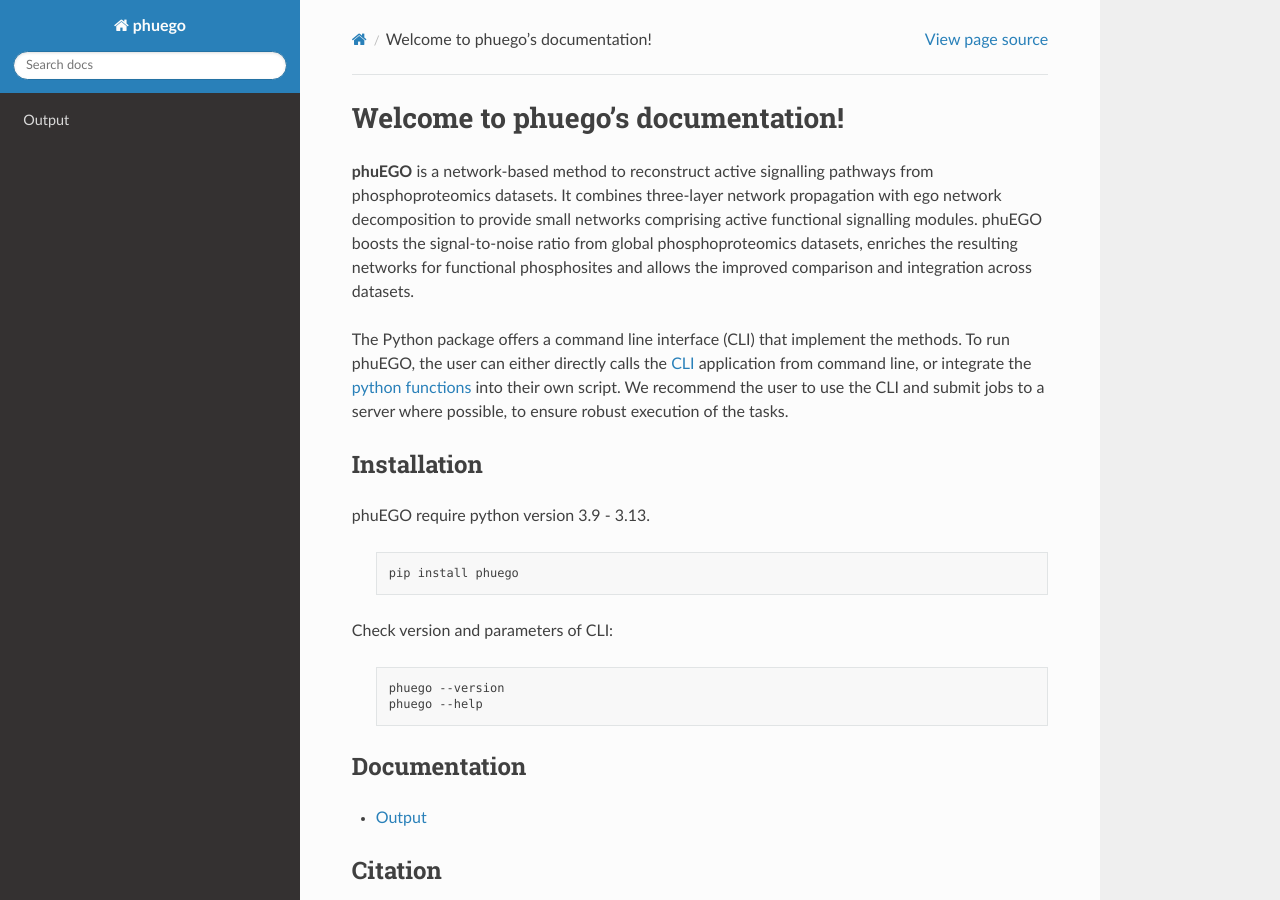
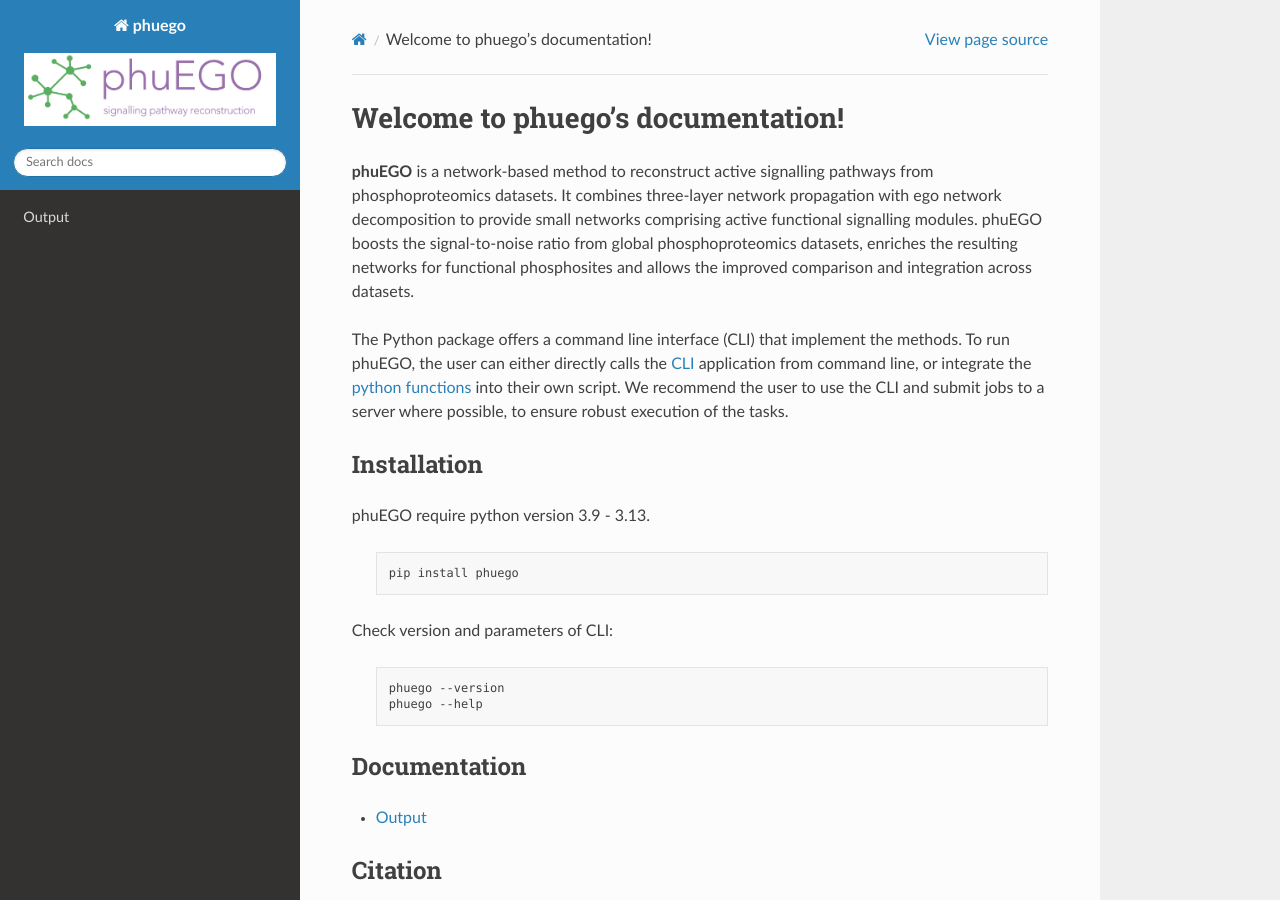
Before and after one commit to haoqichen20/phuego, a Sphinx documentation site: the page built from docs/source/index.rst, in a window 1280 px wide and 900 px high. Built offline with Sphinx 7.4.7 and the Read the Docs theme 2.0.0, drawn with Linux system fonts in a browser that asks for light colours; pages that are not in the unit, such as notebooks, are missing from menus.

Commit message:
added logo

```diff
--- a/docs/source/conf.py
+++ b/docs/source/conf.py
@@ -24,8 +24,11 @@
 
 
 # -- Options for HTML output -------------------------------------------------
-# https://www.sphinx-doc.org/en/master/usage/configuration.html#options-for-html-output
 
 html_theme = "sphinx_rtd_theme"
 html_static_path = ["_static"]
 html_css_files = ["custom.css"]
+
+# The name of an image file (relative to this directory) to place at the top
+# of the sidebar.
+html_logo = "_static/logo.png"
```
Also changed, not shown: docs/source/_static/logo.png (added), docs/source/_static/logo_transparent.png (added).
